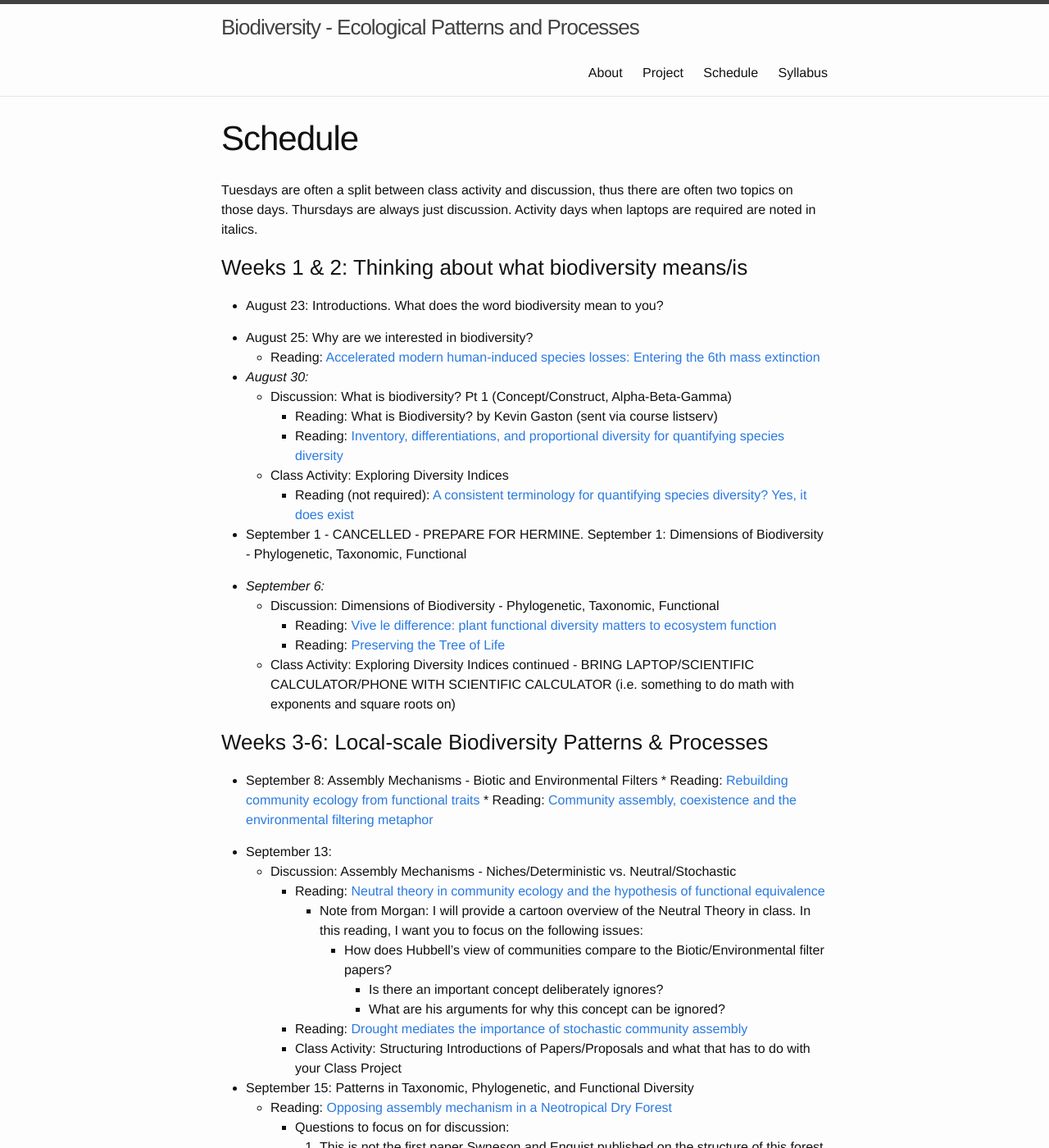
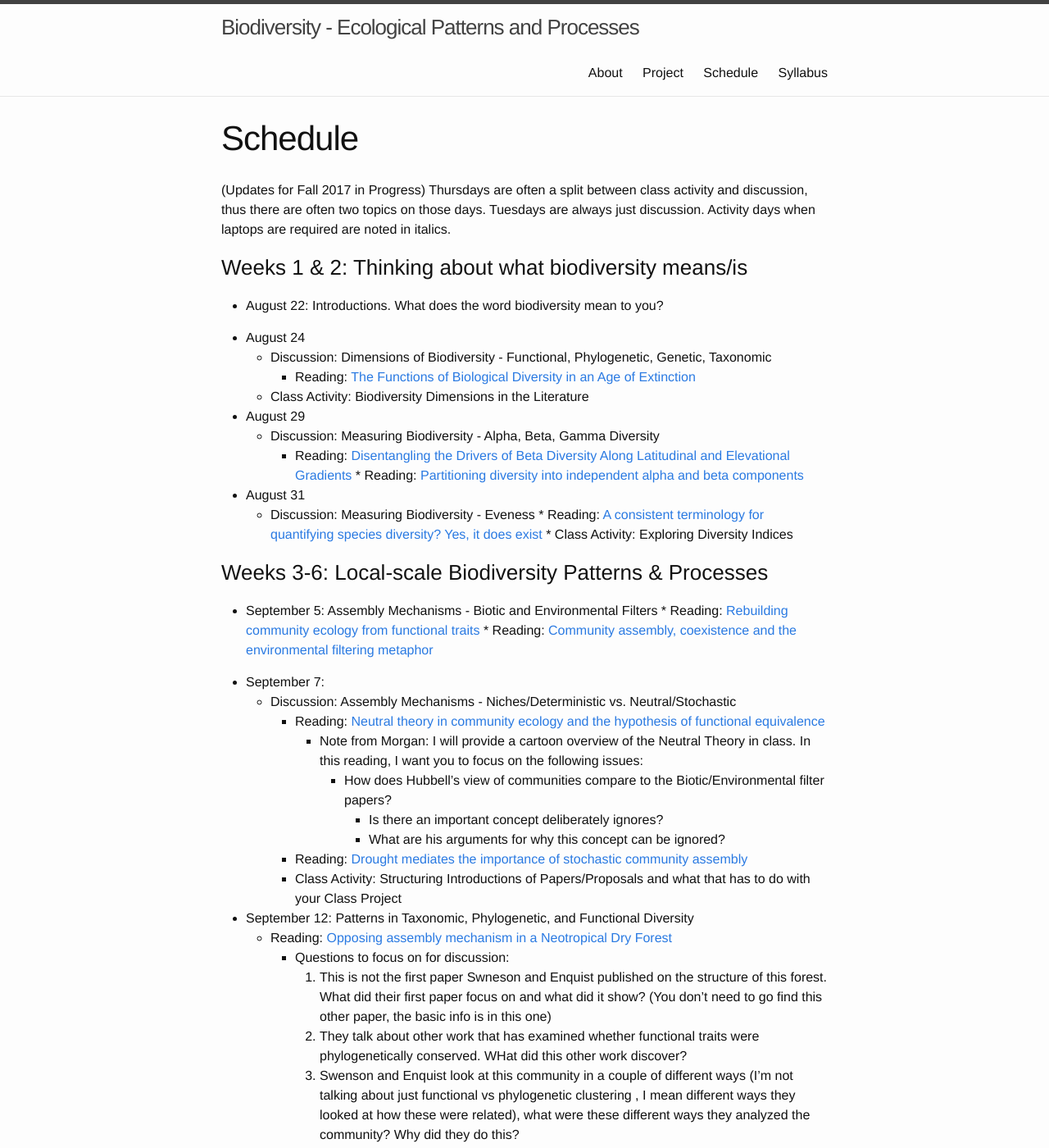
Before and after one commit to skmorgane/biodiversity-course, a Jekyll site: the page built from schedule.md, in a window 1280 px wide and 1400 px high. Shown: the whole window at 82% size. Built offline with Jekyll 4.4.1, drawn with Linux system fonts in a browser that asks for light colours; some of the changed text lies outside the part shown.

Commit message:
Update for 2018
Starting to update for Fall 2018

```diff
--- a/schedule.md
+++ b/schedule.md
@@ -2,39 +2,35 @@
 layout: page
 title: Schedule
 ---
-Tuesdays are often a split between class activity and discussion, thus there are often two topics on those days. Thursdays are always just discussion. Activity days when laptops are required are noted in italics.
+(Updates for Fall 2017 in Progress)
+Thursdays are often a split between class activity and discussion, thus there are often two topics on those days. Tuesdays are always just discussion. Activity days when laptops are required are noted in italics.
 
 ### Weeks 1 & 2: Thinking about what biodiversity means/is
 
-* August 23: Introductions. What does the word biodiversity mean to you?
+* August 22: Introductions. What does the word biodiversity mean to you?
 
-* August 25: Why are we interested in biodiversity?
-    * Reading: [Accelerated modern human-induced species losses: Entering the 6th mass extinction](https://doi.org/10.1126/sciadv.1400253 )
+* August 24
+	* Discussion: Dimensions of Biodiversity - Functional, Phylogenetic, Genetic, Taxonomic
+		* Reading: [The Functions of Biological Diversity in an Age of Extinction](https://doi.org/10.1126/science.1215855)
+	*  Class Activity: Biodiversity Dimensions in the Literature
 
+* August 29
+	* Discussion: Measuring Biodiversity - Alpha, Beta, Gamma Diversity
+		* Reading: [Disentangling the Drivers of Beta Diversity Along Latitudinal and Elevational Gradients](https://doi.org/10.1126/science.1208584)
+        	* Reading: [Partitioning diversity into independent alpha and beta components](https://doi.org/10.1890/06-1736.1)
 
-* *August 30:*
-    * Discussion: What is biodiversity? Pt 1 (Concept/Construct, Alpha-Beta-Gamma)
-        * Reading: What is Biodiversity? by Kevin Gaston (sent via course listserv)
-        * Reading: [Inventory, differentiations, and proportional diversity for quantifying species diversity](https://doi.org/10.1007/s00442-008-1190-z)
-    * Class Activity: Exploring Diversity Indices
-        * Reading (not required): [A consistent terminology for quantifying species diversity? Yes, it does exist](https://doi.org/10.1007%2Fs00442-010-1812-0)
-
-* September 1 - CANCELLED - PREPARE FOR HERMINE.  September 1: Dimensions of Biodiversity - Phylogenetic, Taxonomic, Functional
-
-* *September 6:*
-    * Discussion: Dimensions of Biodiversity - Phylogenetic, Taxonomic, Functional
-         * Reading: [Vive le difference: plant functional diversity matters to ecosystem function](http://dx.doi.org/10.1016/S0169-5347(01)02283-2)
-         * Reading: [Preserving the Tree of Life](https://doi.org/10.1126/science.1085510)
-    * Class Activity: Exploring Diversity Indices continued - BRING LAPTOP/SCIENTIFIC CALCULATOR/PHONE
-      WITH SCIENTIFIC CALCULATOR (i.e. something to do math with exponents and square roots on)
+* August 31
+	* Discussion: Measuring Biodiversity - Eveness
+        	* Reading: [A consistent terminology for quantifying species diversity? Yes, it does exist](https://doi.org/10.1007%2Fs00442-010-1812-0)
+    	* Class Activity: Exploring Diversity Indices
 
 ### Weeks 3-6: Local-scale Biodiversity Patterns & Processes
 
-* September 8: Assembly Mechanisms - Biotic and Environmental Filters
+* September 5: Assembly Mechanisms - Biotic and Environmental Filters
       * Reading: [Rebuilding community ecology from functional traits](http://dx.doi.org/10.1016/j.tree.2006.02.002)
       * Reading: [Community assembly, coexistence and the environmental filtering metaphor](https://doi.org/10.1111/1365-2435.12345)
 
-* September 13:
+* September 7:
     * Discussion: Assembly Mechanisms - Niches/Deterministic vs. Neutral/Stochastic
          * Reading: [Neutral theory in community ecology and the hypothesis of functional equivalence](https://doi.org/10.1111/j.0269-8463.2005.00965.x)
             * Note from Morgan: I will provide a cartoon overview of the Neutral Theory in class. In this reading, I want you to focus on the following issues:
@@ -44,7 +40,7 @@ Tuesdays are often a split between class activity and discussion, thus there are
          * Reading: [Drought mediates the importance of stochastic community assembly](https://doi.org/10.1073/pnas.0704350104)
       * Class Activity: Structuring Introductions of Papers/Proposals and what that has to do with your Class Project
 
-* September 15: Patterns in Taxonomic, Phylogenetic, and Functional Diversity
+* September 12: Patterns in Taxonomic, Phylogenetic, and Functional Diversity
     * Reading: [Opposing assembly mechanism in a Neotropical Dry Forest](https://doi.org/10.1890/08-1025.1)
          * Questions to focus on for discussion:
          1. This is not the first paper Swneson and Enquist published on the structure of this forest. What did their first paper focus on and what did it show? (You don't need to go find this other paper, the basic info is in this one)
@@ -95,13 +91,13 @@ Tuesdays are often a split between class activity and discussion, thus there are
                9. Do you think terrestrial systems would show as clean a result as the marine systems do? Why?
     * Class Activity: Alpha, Beta, Gamma
 
-* September 22: Patterns in Body Size
+* September 19: Patterns in Body Size
       - Question for discussion
             1. There is a variety of evidence suggesting shrinking body sizes is one of the expected responses to climate change (no I'm not making this up. You can read this if you want to know more but this is not required for class: [Declining body size: a third universal response to warming?](https://doi.org/10.1016/j.tree.2011.03.005). Think about the two assigned papers. What impacts might declining body sizes have on current body size distributions and food webs?
     * Reading: [Body size in ecological networks](https://doi.org/10.1016/j.tree.2005.04.005)
     * Reading: [Relationships between body size and abundance in ecology](https://doi.org/10.1016/j.tree.2007.03.007)
 
-* September 27:
+* September 21:
     * Discussion: Species Networks
          * Readings: [Tolerance of pollination networks to species extinctions](https://doi.org/10.1098/rspb.2004.2909)
             * Questions for Discussion
```
Also changed, not shown: other parts of schedule.md (+3 -3 lines).
